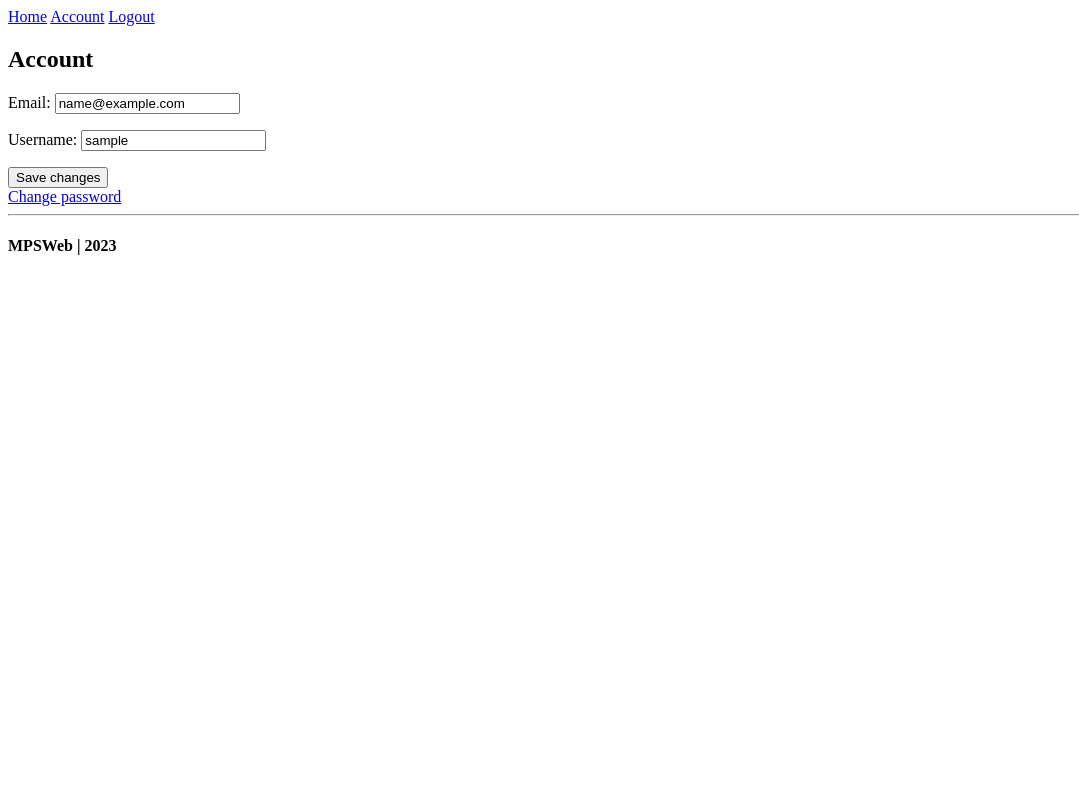
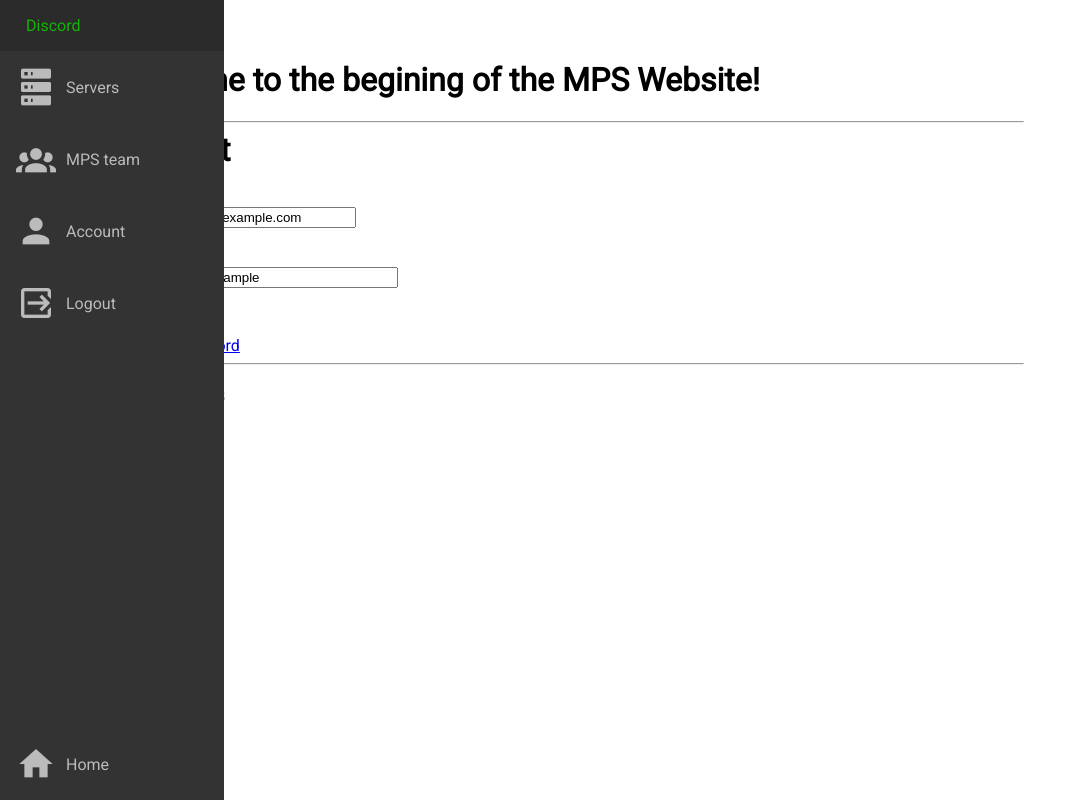
Before and after one commit to ExpertNugget/MPSWeb, a Django app: page /account/ in a window 1280 px wide. Shown: the whole page, without its empty margins (0-1079 px from the left). Run offline with Django 4.2, Linux system fonts and the light colour scheme; the visitor is signed in with stand-in values (Sample User, id 1); some libraries are stand-ins or nearby versions.

Commit message:
added css and navbar

```diff
--- a/src/templates/base.html
+++ b/src/templates/base.html
@@ -1,18 +1,78 @@
 <!DOCTYPE html>
+<style>
+    :root {
+        --sidebar-width: 4.5em;
+      }
+
+      body {
+        margin: 0;
+        padding: 0;
+        font-family: 'Roboto';
+      }
+
+      * {
+        outline: none;
+        box-sizing: border-box;
+      }
+
+      .main {
+        margin-left: auto;
+        margin-right: auto;
+        max-width: 992px;
+        padding: 2em 1.5em;
+      }
+
+      .main h2 {
+        font-size: 2em;
+        margin-top: 0px;
+      }
+
+      .main p {
+        color: #444;
+        font-size: 1.25em;
+        line-height: 2;
+        text-align: justify;
+      }
+
+      @media (min-width: 572px) {
+        .main {
+          margin-left: var(--sidebar-width);
+        }
+      }
+
+      @media (min-width: 992px) {
+        .main {
+          padding: 2.5em;
+        }
+      }
+
+</style>
 <html>
     <head>
+        <meta charset="UTF-8">
+        <meta name="viewport" content="width=device-width">
+        <link rel="stylesheet" href="https://cdn.materialdesignicons.com/4.9.95/css/materialdesignicons.min.css"/>
+        <link rel="stylesheet" href="https://fonts.googleapis.com/css?family=Roboto&display=swap"/>
+        <link rel="icon" type="image/x-icon" href="https://cdn.discordapp.com/attachments/859710530884337684/932704628871676015/MPS13.png"/>
         <title>MPSWeb</title>
+    </head>
+    <body>
+        {% include 'snippets/header.html' %}
+        <main class="main">
             <header>
-        {% include 'snippets/header.html' %}
+                <h1 style="color: black;">Welcome to the begining of the MPS Website!</h1>
+                <hr>
             </header>
-</head>
-
-<body>
+            <main>
+                <section>
                     {% block content %}
 
                     {% endblock content %}
-</body>
+                </section>
+            </main>
             <footer>
                 {% include 'snippets/footer.html' %}
             </footer>
+        </main>
+    </body>
 </html>
--- a/src/templates/snippets/header.html
+++ b/src/templates/snippets/header.html
@@ -1,11 +1,162 @@
-<nav>
-    {% if user.is_authenticated %}
-        <a href="{% url 'home' %}">Home</a>
-        <a href="{% url 'account' %}">Account</a>
-        <a href="{% url 'logout' %}">Logout</a>
-    {% else %}
-        <a href="{% url 'home' %}">Home</a>
-        <a href="{% url 'login' %}">Login</a>
-        <a href="{% url 'register' %}">Register</a>
-    {% endif %}
-</nav>
+<style>
+    .sidebar {
+        background-color: #333;
+        position: fixed;
+        transition: width 0.2s ease;
+    }
+
+    .sidebar nav {
+        height: 100%;
+    }
+
+    .sidebar .sidebar__nav {
+        display: flex;
+        height: 100%;
+        list-style: none;
+        margin: 0;
+        padding: 0;
+    }
+
+    .sidebar .sidebar__nav .sidebar__nav__link {
+        align-items: center;
+        color: #bbb;
+        display: flex;
+        padding-left: 20px;
+        text-decoration: none;
+        transition: color 0.2s ease, background-color 0.2s ease;
+    }
+
+    .sidebar .sidebar__nav .sidebar__nav__link:hover {
+        background-color: rgba(0, 0, 0, 0.15);
+        color: rgb(19, 180, 4);
+    }
+
+    .sidebar .sidebar__nav .sidebar__nav__text {
+        display: none;
+        margin-left: 10px;
+        margin-right: auto;
+        white-space: nowrap;
+    }
+
+    .sidebar .sidebar__nav i {
+        align-items: center;
+        display: flex;
+        justify-content: center;
+    }
+
+    @media (max-width: 572px) {
+        .sidebar {
+            bottom: 0;
+            width: 100%;
+        }
+
+        .sidebar .sidebar__nav {
+            justify-content: center;
+        }
+
+        .sidebar .sidebar__nav .sidebar__nav__link {
+            height: 100%;
+            padding: 0.75em;
+        }
+
+        .sidebar .sidebar__nav i {
+            font-size: 2rem;
+        }
+    }
+
+    @media (min-width:572px) {
+        .sidebar {
+            height: 100vh;
+            left: 0;
+            width: var(--sidebar-width);
+        }
+
+        .sidebar:hover {
+            width: 14rem;
+        }
+
+        .sidebar .sidebar__nav {
+            flex-direction: column;
+        }
+
+        .sidebar .sidebar__nav li:last-child {
+            margin-top: auto;
+        }
+
+        .sidebar .sidebar__nav .sidebar__nav__link {
+            padding: 1em;
+        }
+
+        .sidebar:hover .sidebar__nav .sidebar__nav__text {
+            display: inline;
+        }
+
+        .sidebar .sidebar__nav i {
+            font-size: 2.5rem;
+        }
+    }
+
+    @media (max-height: 50%) {
+        .sidebar {
+            overflow-y: scroll;
+        }
+    }
+</style>
+<aside class="sidebar">
+    <nav>
+        <ul class="sidebar__nav">
+            <li>
+                <a href="#" class="sidebar__nav__link">
+                    <i class="mdi mdi-discord"></i>
+                    <span class="sidebar__nav__text">Discord</span>
+                </a>
+            </li>
+            <li>
+                <a href="#" class="sidebar__nav__link">
+                    <i class="mdi mdi-server"></i>
+                    <span class="sidebar__nav__text">Servers</span>
+                </a>
+            </li>
+            <li>
+                <a href="#" class="sidebar__nav__link">
+                    <i class="mdi mdi-account-group"></i>
+                    <span class="sidebar__nav__text">MPS team</span>
+                </a>
+            </li>
+
+            {% if user.is_authenticated %}
+            <li>
+                <a href="{% url 'account' %}" class="sidebar__nav__link">
+                    <i class="mdi mdi-account"></i>
+                    <span class="sidebar__nav__text">Account</span>
+                </a>
+            </li>
+            <li>
+                <a href="{% url 'logout' %}" class="sidebar__nav__link">
+                    <i class="mdi mdi-logout-variant"></i>
+                    <span class="sidebar__nav__text">Logout</span>
+                </a>
+            </li>
+            {% else %}
+            <li>
+                <a href="{% url 'login' %}" class="sidebar__nav__link">
+                    <i class="mdi mdi-login-variant"></i>
+                    <span class="sidebar__nav__text">Login</span>
+                </a>
+            </li>
+            <li>
+                <a href="{% url 'register' %}" class="sidebar__nav__link">
+                    <i class="mdi mdi-account-plus"></i>
+                    <span class="sidebar__nav__text">Register</span>
+                </a>
+            </li>
+            {% endif %}
+            <li>
+                <a href="{% url 'home' %}" class="sidebar__nav__link">
+                    <i class="mdi mdi-home"></i>
+                    <span class="sidebar__nav__text">Home</span>
+                </a>
+            </li>
+        </ul>
+    </nav>
+</aside>
```
Lines whose indentation alone changed are shown as unchanged.
